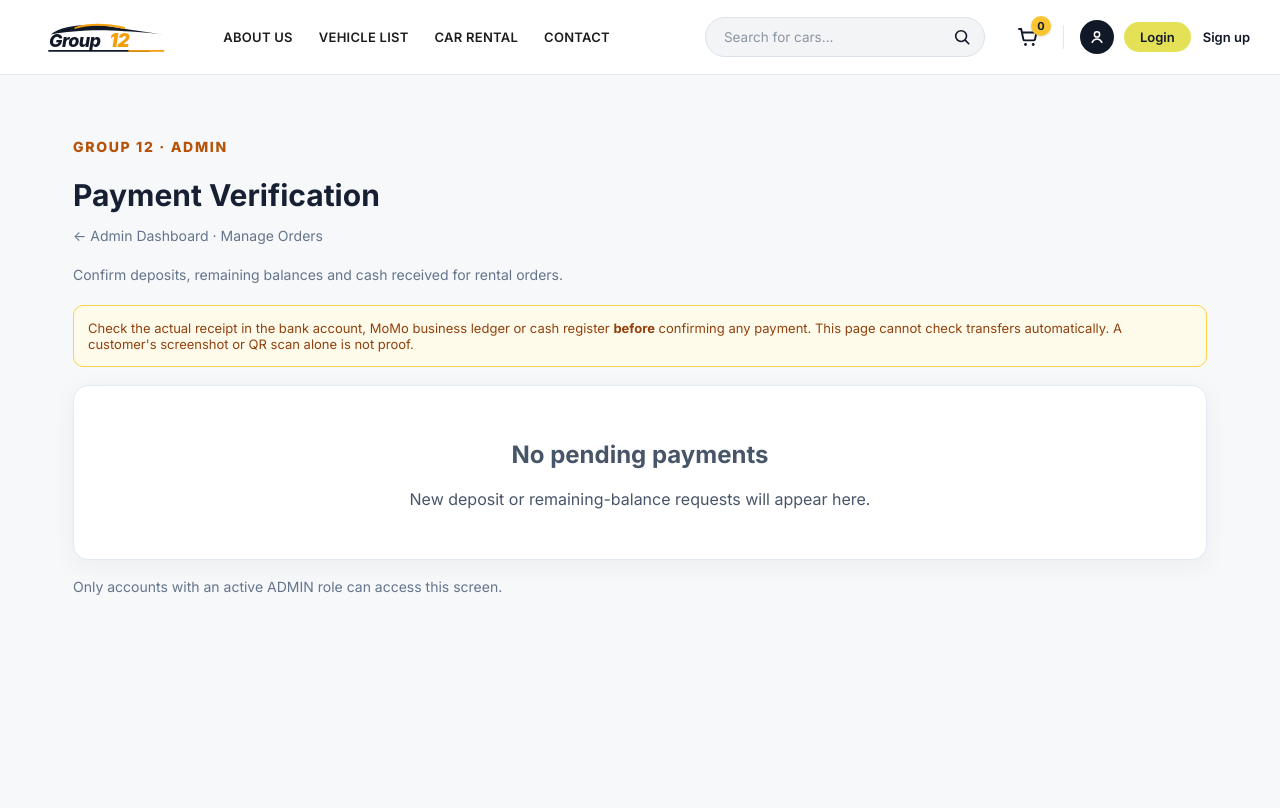
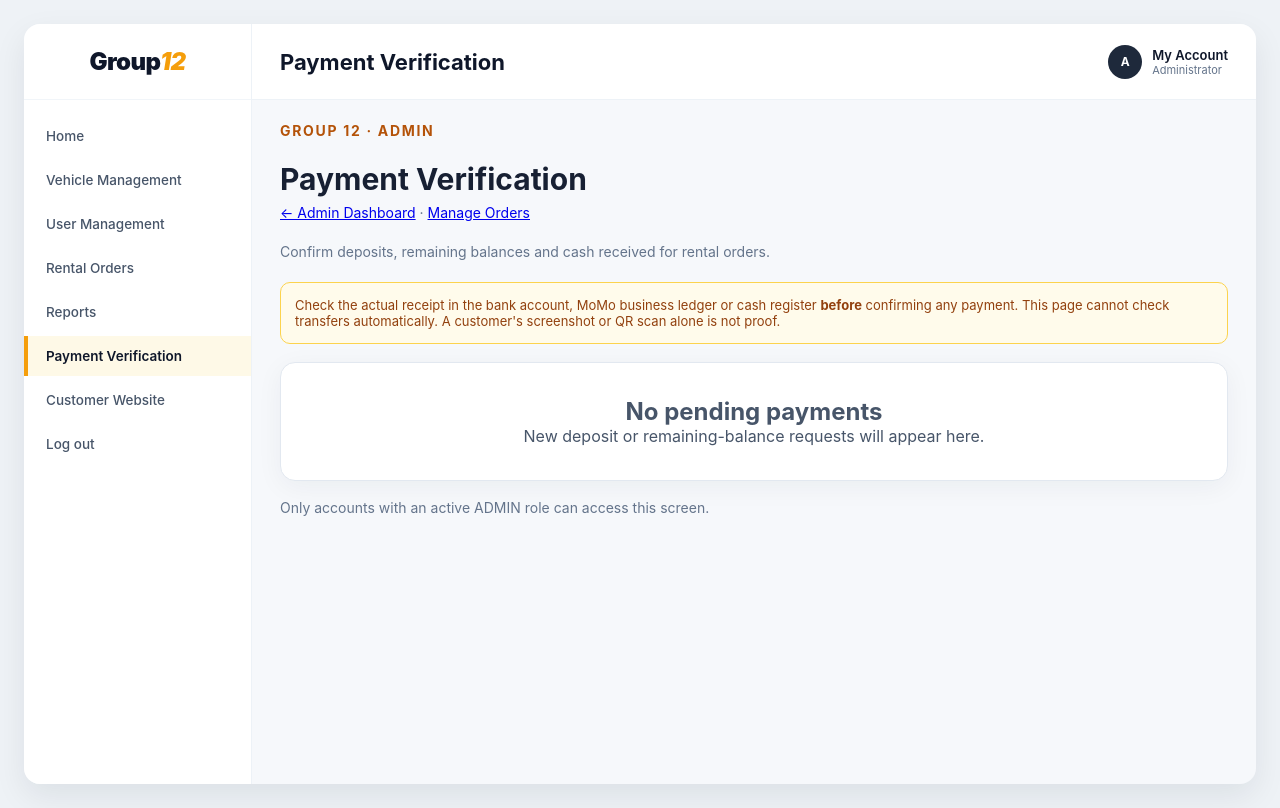
Before and after one commit to tloc2410/Project-CNPM, a Flask app: template SourceCode/presentation/templates/booking/admin_payments.html in a window 1280 px wide. Before the commit the page ends 595 px from the top, so only its background shows below. Run offline with Flask 3, Linux system fonts and the light colour scheme; the template is opened without the code that fills it, so the values that code supplies are empty.

Commit message:
fix(admin UI): keep Payment Verification inside Admin dashboard layout

```diff
--- a/SourceCode/presentation/templates/booking/admin_payments.html
+++ b/SourceCode/presentation/templates/booking/admin_payments.html
@@ -1,9 +1,79 @@
-{% extends "booking/base_booking.html" %}
-{% block title %}Admin - Payment Verification | Group 12{% endblock %}
-{% block body_class %}booking-page{% endblock %}
-{% block extra_head %}
-<style>
-.g12-adminpay{max-width:1170px;margin:35px auto 70px;padding:0 18px;color:#172033}
+<!DOCTYPE html>
+<html lang="en">
+<head>
+  <meta charset="UTF-8">
+  <meta name="viewport" content="width=device-width, initial-scale=1.0">
+  <title>Payment Verification — Group 12</title>
+  <style>
+    * { box-sizing: border-box; margin: 0; padding: 0; }
+    body {
+      font-family: "Inter", "Segoe UI", -apple-system, Arial, sans-serif;
+      background: #eef2f6; color: #1e293b; padding: 24px; min-height: 100vh;
+    }
+    .app-frame {
+      max-width: 1280px; margin: 0 auto; background: #f6f8fb; border-radius: 16px;
+      overflow: hidden; box-shadow: 0 12px 32px rgba(15, 23, 42, 0.08); display: flex; min-height: 760px;
+    }
+    .sidebar { width: 228px; background: #ffffff; border-right: 1px solid #edf2f7; flex-shrink: 0; }
+    .logo-wrap { height: 76px; display: flex; align-items: center; justify-content: center; border-bottom: 1px solid #f1f5f9; }
+    .logo-mark { font-size: 24px; font-weight: 900; letter-spacing: -0.6px; color: #0f172a; }
+    .logo-mark span { color: #f59e0b; font-style: italic; }
+    .nav-menu { padding: 16px 0; display: flex; flex-direction: column; gap: 4px; }
+    .nav-link {
+      position: relative; display: flex; align-items: center; gap: 12px;
+      padding: 12px 22px; text-decoration: none; color: #475569; font-size: 13.5px; font-weight: 500;
+    }
+    .nav-link:hover { background: #f8fafc; color: #0f172a; }
+    .nav-link.active { background: #fef9e7; color: #0f172a; font-weight: 600; }
+    .nav-link.active::before {
+      content: ""; position: absolute; left: 0; top: 0; bottom: 0; width: 4px; background: #f59e0b;
+    }
+    .main-col { flex: 1; min-width: 0; display: flex; flex-direction: column; }
+    .topbar {
+      height: 76px; background: #ffffff; border-bottom: 1px solid #edf2f7;
+      padding: 0 28px; display: flex; align-items: center; justify-content: space-between; gap: 16px;
+    }
+    .topbar-title { font-size: 22px; font-weight: 700; color: #0f172a; }
+    .topbar-right { display: flex; align-items: center; gap: 20px; }
+    .search-input {
+      width: 260px; height: 36px; padding: 0 14px; border-radius: 999px;
+      border: 1px solid #e2e8f0; background: #f8fafc; font-size: 12.5px; color: #1e293b; outline: none;
+    }
+    .profile-box { display: flex; align-items: center; gap: 10px; }
+    .profile-avatar {
+      width: 34px; height: 34px; border-radius: 50%; background: #1e293b;
+      color: #ffffff; font-size: 12px; font-weight: 700; display: flex; align-items: center; justify-content: center;
+    }
+    .profile-name { font-size: 13px; font-weight: 600; color: #0f172a; }
+    .profile-sub { font-size: 11px; color: #64748b; }
+    .workspace { padding: 22px 28px 30px; display: flex; flex-direction: column; gap: 18px; }
+    .box-card { background: #ffffff; border: 1px solid #edf2f7; border-radius: 12px; padding: 18px 20px; }
+    .card-heading { font-size: 15.5px; font-weight: 700; color: #0f172a; margin-bottom: 14px; }
+    .tbl-scroll { overflow-x: auto; }
+    table.figma-tbl { width: 100%; border-collapse: collapse; }
+    table.figma-tbl th {
+      background: #f1f5f9; color: #1e293b; font-size: 12px; font-weight: 600;
+      text-align: left; padding: 11px 14px; white-space: nowrap;
+    }
+    table.figma-tbl td {
+      padding: 12px 14px; font-size: 12.5px; color: #334155; border-bottom: 1px solid #f1f5f9; white-space: nowrap;
+    }
+    .st-pill { padding: 3px 9px; border-radius: 6px; font-size: 11.5px; font-weight: 600; background: #fef3c7; color: #b45309; }
+    .st-select { padding: 5px 8px; border-radius: 6px; border: 1px solid #cbd5e1; font-size: 12px; background: #fff; }
+    .btn-save {
+      padding: 5px 10px; border-radius: 6px; border: none; background: #f59e0b;
+      color: #fff; font-size: 12px; font-weight: 600; cursor: pointer;
+    }
+    .alert-ok { background: #ecfdf5; border: 1px solid #a7f3d0; color: #065f46; padding: 10px 14px; border-radius: 10px; font-size: 13px; }
+    .alert-err { background: #fef2f2; border: 1px solid #fecaca; color: #991b1b; padding: 10px 14px; border-radius: 10px; font-size: 13px; }
+    @media (max-width: 980px) {
+      body { padding: 0; }
+      .app-frame { border-radius: 0; }
+      .sidebar { display: none; }
+    }
+    .alert-ok { background:#ecfdf5;border:1px solid #a7f3d0;color:#065f46;padding:12px 14px;border-radius:10px;font-size:13px; }
+    .alert-err { background:#fef2f2;border:1px solid #fecaca;color:#991b1b;padding:12px 14px;border-radius:10px;font-size:13px; }
+.g12-adminpay{width:100%;min-width:0;margin:0;padding:0;color:#172033}
 .g12-adminpay h1{font-size:30px;margin:7px 0}.g12-adminpay .sub{font-size:14px;color:#64748b;margin-bottom:22px}
 .g12-admin-panel{background:white;border:1px solid #e2e8f0;border-radius:15px;overflow:hidden;box-shadow:0 6px 27px #1720330d}
 .g12-admin-table{width:100%;border-collapse:collapse;font-size:13px;text-align:left}
@@ -17,10 +87,44 @@
 .g12-admin-alert{background:#fffbeb;border:1px solid #fcd34d;color:#92400e;border-radius:10px;padding:14px;font-size:13px;margin:18px 0}
 .g12-admin-empty{padding:34px;text-align:center;color:#475569}
 @media(max-width:900px){.g12-admin-panel{overflow-x:auto}.g12-admin-table{min-width:850px}}
-</style>
-{% endblock %}
-{% block content %}
-<main class="g12-adminpay">
+  </style>
+</head>
+<body>
+  <div class="app-frame">
+    <aside class="sidebar">
+      <div class="logo-wrap"><div class="logo-mark">Group<span>12</span></div></div>
+      <nav class="nav-menu">
+        <a href="/admin/dashboard" class="nav-link">Home</a>
+        <a href="/admin/vehicles" class="nav-link">Vehicle Management</a>
+        <a href="/admin/users" class="nav-link">User Management</a>
+        <a href="/admin/orders" class="nav-link">Rental Orders</a>
+        <a href="/admin/reports" class="nav-link">Reports</a>
+        <a href="/admin/payments" class="nav-link active" aria-current="page">Payment Verification</a>
+        <a href="/" class="nav-link">Customer Website</a>
+        <a href="/logout" class="nav-link">Log out</a>
+      </nav>
+    </aside>
+    <div class="main-col">
+      <header class="topbar">
+        <div class="topbar-title">Payment Verification</div>
+        <div class="topbar-right">
+          <div class="profile-box">
+            <div class="profile-avatar">{{ (session.get('full_name') or 'A')|trim|first|upper }}</div>
+            <div>
+              <div class="profile-name">{{ session.get('full_name') or 'My Account' }}</div>
+              <div class="profile-sub">Administrator</div>
+            </div>
+          </div>
+        </div>
+      </header>
+      <main class="workspace">
+        {% with messages = get_flashed_messages(with_categories=true) %}
+          {% for category, message in messages %}
+            <div class="{{ 'alert-ok' if category == 'success' else 'alert-err' }}" role="alert">{{ message }}</div>
+          {% endfor %}
+        {% endwith %}
+        <div class="g12-adminpay">
+
   <p class="sub" style="color:#b45309;font-weight:750;letter-spacing:.12em;">GROUP 12 · ADMIN</p>
   <h1>Payment Verification</h1>
   <p class="sub"><a href="{{ url_for('admin.dashboard') }}">← Admin Dashboard</a> · <a href="{{ url_for('admin.orders') }}">Manage Orders</a></p>
@@ -61,5 +165,10 @@
     {% endif %}
   </section>
   <p class="sub" style="margin-top:18px;">Only accounts with an active ADMIN role can access this screen.</p>
-</main>
-{% endblock %}
+
+        </div>
+      </main>
+    </div>
+  </div>
+</body>
+</html>
```
Also changed, not shown: SourceCode/Test/test_admin_integration.py (+23 -0 lines).
